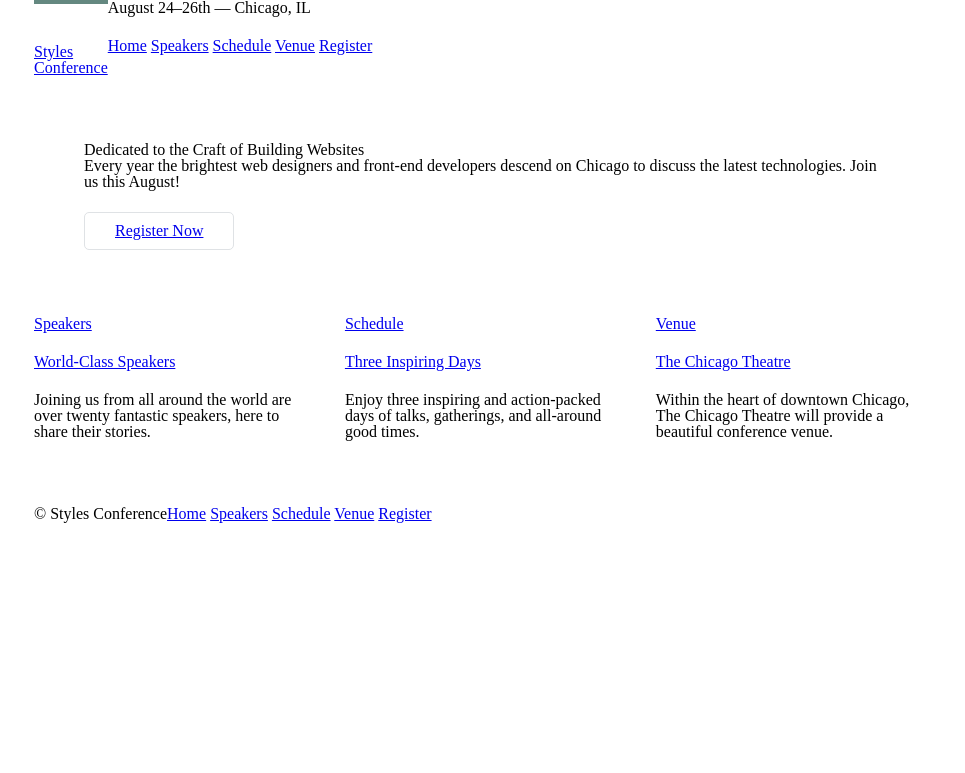
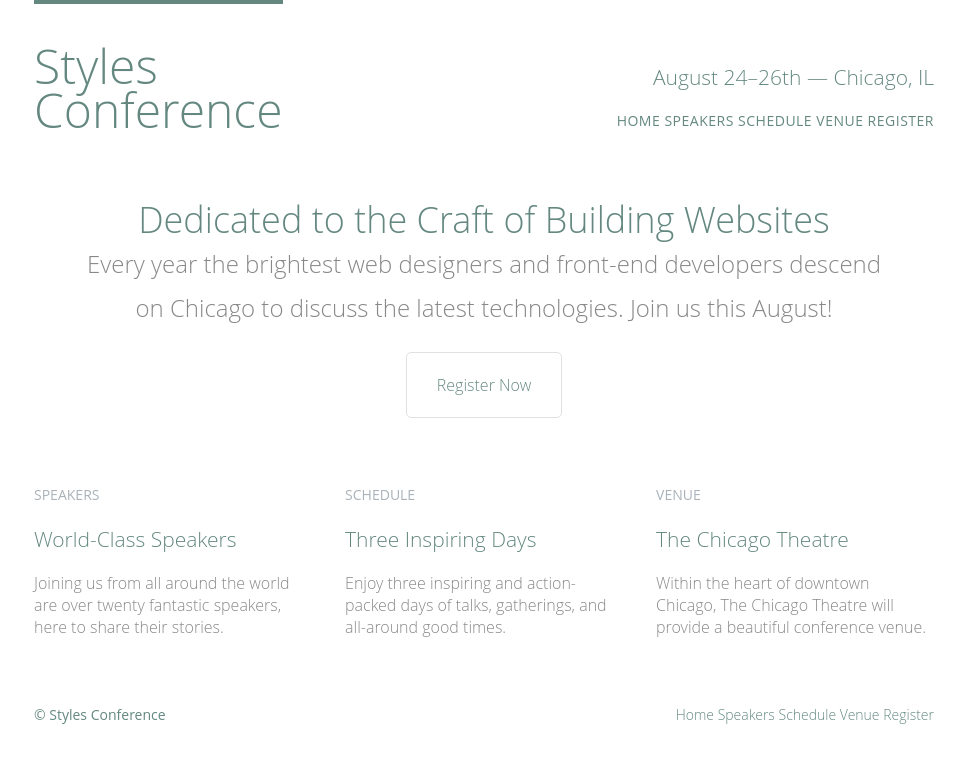
Before and after one commit to jfreegs/styles-conference, a plain HTML site: page index.html in a window 1280 px wide. Shown: the whole page, without its empty margins (156-1121 px from the left). Drawn offline with Linux system fonts and the light colour scheme.

Commit message:
typography and custom styles

```diff
--- a/assets/stylesheets/main.css
+++ b/assets/stylesheets/main.css
@@ -130,6 +130,67 @@ table {
 
 /*
   ========================================
+  Custom styles
+  ========================================
+*/
+body{
+color: #888;
+font: 300 16px/22px "Open Sans", "Helvetica Neue", Helvetica, Arial, sans-serif;
+  }
+
+h1, h2, h3, h4{
+    color: #648880;
+  }
+
+  h1 {
+    font-size: 36px;
+    line-height: 44px;
+  }
+  h2 {
+    font-size: 24px;
+    line-height: 44px;
+  }
+  h3 {
+    font-size: 21px;
+  }
+  h4 {
+    font-size: 18px;
+  }
+  h5 {
+    color: #a9b2b9;
+    font-size: 14px;
+    font-weight: 400;
+    text-transform: uppercase;
+  }
+  strong {
+    font-weight: 400;
+  }
+  cite, em {
+    font-style: italic;
+  }
+
+
+
+/*
+  ========================================
+  Links
+  ========================================
+*/
+
+a:hover {
+  color: #a9b2b9;
+}
+a {
+  color: #648880;
+  text-decoration: none;
+}
+
+p a{
+  border-bottom: 1px solid #dfe2e5;
+}
+
+/*
+  ========================================
   Grid
   ========================================
 */
@@ -225,7 +286,20 @@ p {
 
 .hero {
   padding: 22px 80px 66px 80px;
+  line-height: 44px;
+  text-align: center;
 }
+.hero h2 {
+  font-size: 36px;
+}
+.hero p {
+  font-size: 24px;
+}
+
+.teaser a:hover h3 {
+  color: #a9b2b9;
+}
+
 
 /*
   ========================================
@@ -235,9 +309,25 @@ p {
 
 .logo {
   border-top: 4px solid #648880;
+  float: left;
+  font-size: 48px;
+  line-height: 44px;
   padding: 40px 0 22px 0;
-  float: left;
 }
+
+.tagline {
+  margin: 66px 0 22px 0;
+  text-align: right;
+}
+
+.primary-nav {
+  font-size: 14px;
+  font-weight: 400;
+  letter-spacing: .5px;
+  text-transform: uppercase;
+}
+
+
 
 /*
   ========================================
@@ -247,9 +337,22 @@ p {
 
 .primary-footer small {
   float: left;
+  font-weight: 400;
 }
 
 .primary-footer {
+  color: #648880;
+  font-size: 14px;
   padding-bottom: 44px;
   padding-top: 44px;
 }
+
+/*
+  ========================================
+  Navigation
+  ========================================
+*/
+
+.nav {
+  text-align: right;
+}
--- a/index.html
+++ b/index.html
@@ -17,9 +17,9 @@
         >
       </h1>
 
-      <h3>August 24&ndash;26th &mdash; Chicago, IL</h3>
+      <h3 class="tagline">August 24&ndash;26th &mdash; Chicago, IL</h3>
 
-      <nav>
+      <nav class="nav primary-nav">
         <a href="index.html">Home</a>
         <a href="speakers.html">Speakers</a>
         <a href="schedule.html">Schedule</a>
@@ -44,7 +44,7 @@
     <!-- Teasers -->
 
     <section class="grid">
-      <section class="col-1-3">
+      <section class="teaser col-1-3">
         <a href="speakers.html">
           <h5>Speakers</h5>
           <h3>World-Class Speakers</h3>
@@ -55,7 +55,7 @@
         </p>
       </section>
 
-      <section class="col-1-3">
+      <section class="teaser col-1-3">
         <a href="schedule.html">
           <h5>Schedule</h5>
           <h3>Three Inspiring Days</h3>
@@ -67,7 +67,7 @@
       </section>
       <!--
 -->
-      <section class="col-1-3">
+      <section class="teaser col-1-3">
         <a href="venue.html">
           <h5>Venue</h5>
           <h3>The Chicago Theatre</h3>
@@ -84,7 +84,7 @@
     <footer class="primary-footer container group">
       <small>&copy; Styles Conference</small>
 
-      <nav>
+      <nav class="nav">
         <a href="index.html">Home</a>
         <a href="speakers.html">Speakers</a>
         <a href="schedule.html">Schedule</a>
```
Also changed, not shown: register.html (+2 -2 lines), schedule.html (+2 -2 lines), speakers.html (+2 -2 lines), venue.html (+2 -2 lines).
